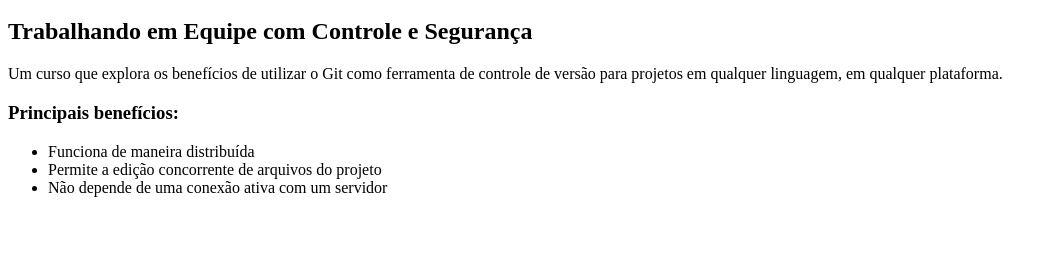
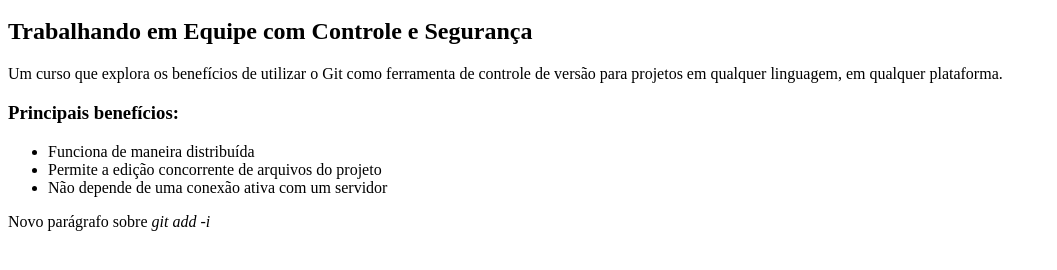
Before and after one commit to clstrni/curso-git, a plain HTML site: page index.html in a window 1280 px wide. Shown: the part 48-318 px from the top of the page, without its empty margins (0-1057 px from the left). Drawn offline with Linux system fonts and the light colour scheme.

Commit message:
Usando git add -i

```diff
--- a/index.html
+++ b/index.html
@@ -14,5 +14,7 @@
             <li>Permite a edição concorrente de arquivos do projeto</li>
             <li>Não depende de uma conexão ativa com um servidor</li>
         </ul>
+
+		<p>Novo parágrafo sobre <em>git add -i</em></p>
     </body>
 </html>
```
